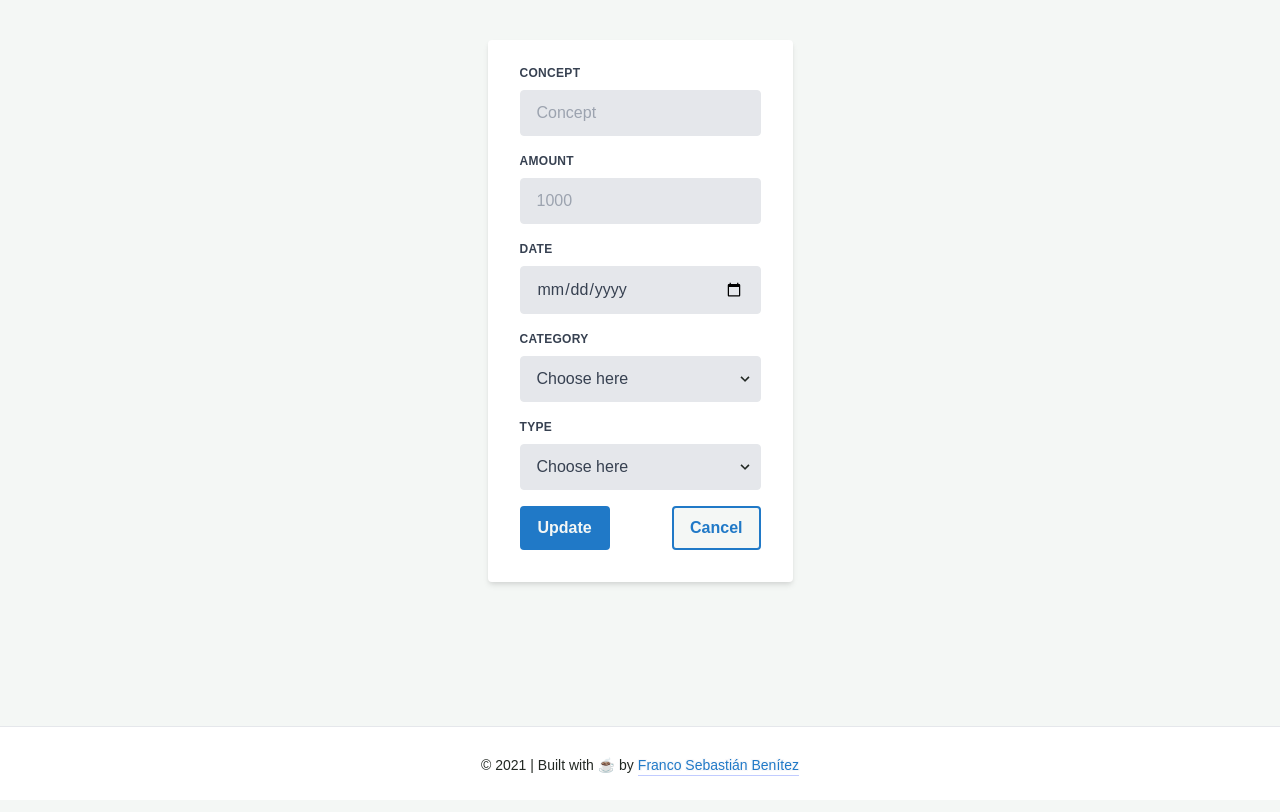
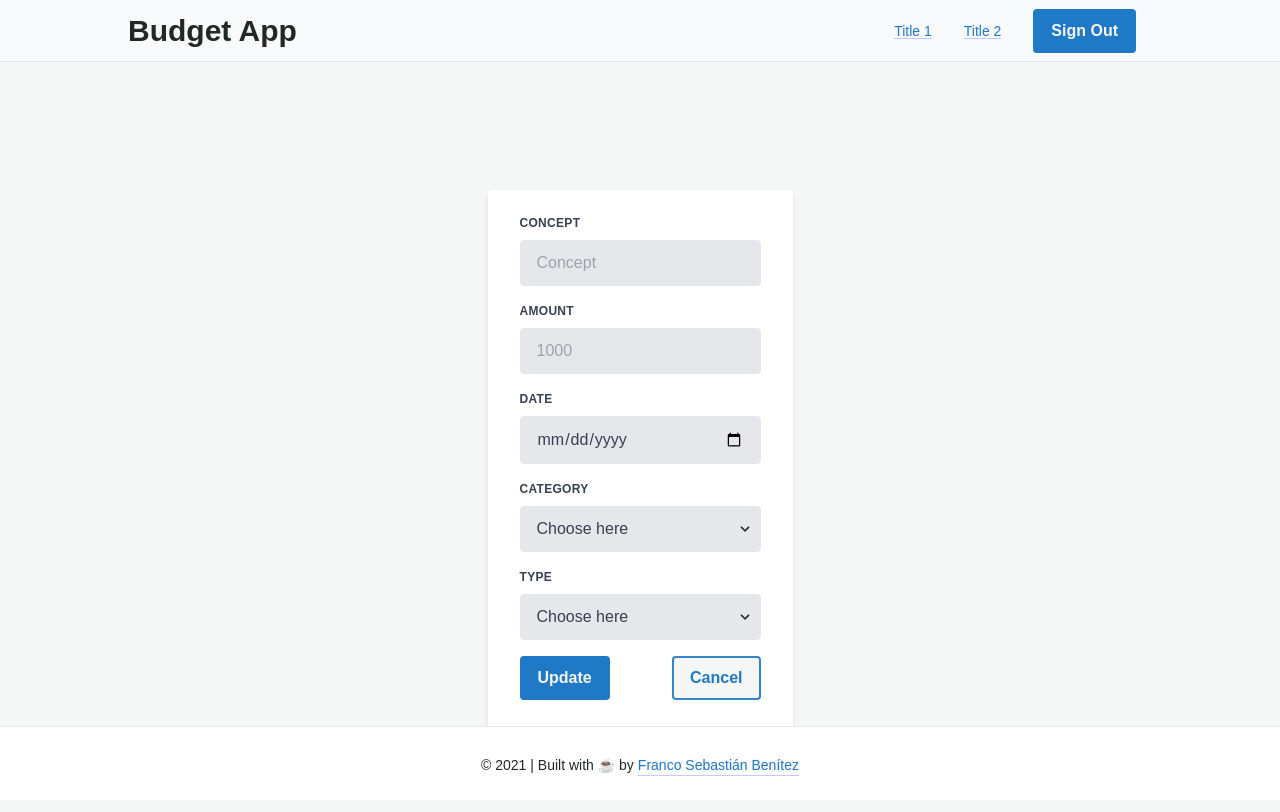
Before and after one commit to francosbenitez/full-stack-challenge-client, a React (Create React App) app: page /update/1 in a window 1280 px wide. Shown: the top 812 px of the page. Built offline with nearby package versions, Linux system fonts and the light colour scheme.

Commit message:
style: improved add & update styles

```diff
--- a/src/components/layout/Navbar.jsx
+++ b/src/components/layout/Navbar.jsx
@@ -19,7 +19,7 @@ const Navbar = () => {
                 <header className="px-10 md:px-32 flex justify-between flex-wrap items-center py-2 top-0 fixed w-screen z-10 bg-gray-50 border-b dark:border-darkergrey border-gray-200 dark:bg-black">
                     <div className="flex flex-row">
                         <h1 className="text-3xl font-bold">
-                            <a href="/" className="logo">
+                            <a href="/home" className="logo">
                                 Budget App
                             </a>
                         </h1>
--- a/src/index.css
+++ b/src/index.css
@@ -56,12 +56,13 @@ body {
 
 #wrapper {
   width:500px;
-  height:500px;
+  //height:1000px;
   margin:0 auto;
-  background: var(--background);
+  background:var(--background);
   position:absolute;
   left:50%;
   top:50%;
   margin-left:-250px;
   margin-top:-250px;
+  min-height: calc(100vh - 6.5rem);
 }
--- a/src/pages/Add.jsx
+++ b/src/pages/Add.jsx
@@ -1,5 +1,6 @@
 import React, {useState} from 'react';
 import { Link } from 'react-router-dom'
+import Navbar from "../components/layout/Navbar"
 
 const Add = () => {
     const [operation, setOperation] = useState({
@@ -41,7 +42,9 @@ const Add = () => {
     }
     return (
         <>
-            <div className="mt-10 w-full flex justify-center">
+            <Navbar />
+            <section id="wrapper" className="pt-10 pb-20">
+                <div className="w-full flex justify-center">
                     <form onSubmit={handleSubmit} className="bg-white shadow-md rounded px-8 pt-6 pb-8 mb-4">
                         <div className="mb-4">
                             <label htmlFor="concept" className="block uppercase tracking-wide text-gray-700 text-xs font-bold mb-2">Concept</label>
@@ -90,17 +93,18 @@ const Add = () => {
                             </div>
                         </div>
                         <div class="flex items-center justify-between">
-                        <button type="submit" class="bg-primary border-2 border-primary border-opacity-100 hover:bg-background text-background hover:text-primary font-bold py-2 px-4 rounded">
+                            <button type="submit" class="bg-primary border-2 border-primary border-opacity-90 hover:bg-opacity-90 text-background font-bold py-2 px-4 rounded">
                                 Create
                             </button>
                             <Link to="/home" style={{backgroundImage: 'none'}}>
-                            <button class="bg-background border-2 border-primary border-opacity-100 hover:bg-primary text-primary hover:text-background font-bold py-2 px-4 rounded">
+                                <button class="bg-background border-2 border-primary border-opacity-90 hover:bg-opacity-10 text-primary font-bold py-2 px-4 rounded">
                                     Cancel
                                 </button>
                             </Link>
                         </div>
                     </form>
                 </div>
+            </section>
         </>
     );
 };
--- a/src/pages/Update.jsx
+++ b/src/pages/Update.jsx
@@ -1,5 +1,6 @@
 import React, {useState} from 'react';
 import { useHistory, Link } from 'react-router-dom';
+import Navbar from "../components/layout/Navbar"
 
 const Update = ({setListUpdated}) => {
     const history = useHistory()
@@ -43,7 +44,9 @@ const Update = ({setListUpdated}) => {
     }
     return (
         <>
-            <div className="mt-10 w-full flex justify-center">
+            <Navbar />
+            <section id="wrapper" className="pt-10 pb-20">
+                <div className="w-full flex justify-center">
                     <form onSubmit={handleUpdate} className="bg-white shadow-md rounded px-8 pt-6 pb-8 mb-4">
                         <div className="mb-4">
                             <label htmlFor="concept" className="block uppercase tracking-wide text-gray-700 text-xs font-bold mb-2">Concept</label>
@@ -92,17 +95,18 @@ const Update = ({setListUpdated}) => {
                             </div>
                         </div>
                         <div className="flex items-center justify-between">
-                        <button type="submit" className="bg-primary border-2 border-primary border-opacity-100 hover:bg-background text-background hover:text-primary font-bold py-2 px-4 rounded">
+                            <button type="submit" className="bg-primary border-2 border-primary border-opacity-90 hover:bg-opacity-90 text-background font-bold py-2 px-4 rounded">
                                 Update
                             </button>
                             <Link to="/home" style={{backgroundImage: 'none'}}>
-                            <button className="bg-background border-2 border-primary border-opacity-100 hover:bg-primary text-primary hover:text-background font-bold py-2 px-4 rounded">
+                                <button className="bg-background border-2 border-primary border-opacity-90 hover:bg-opacity-10 text-primary font-bold py-2 px-4 rounded">
                                     Cancel
                                 </button>
                             </Link>
                         </div>
                     </form>
                 </div>
+            </section>
         </>
     );
 };
```
Lines whose indentation alone changed are shown as unchanged.
